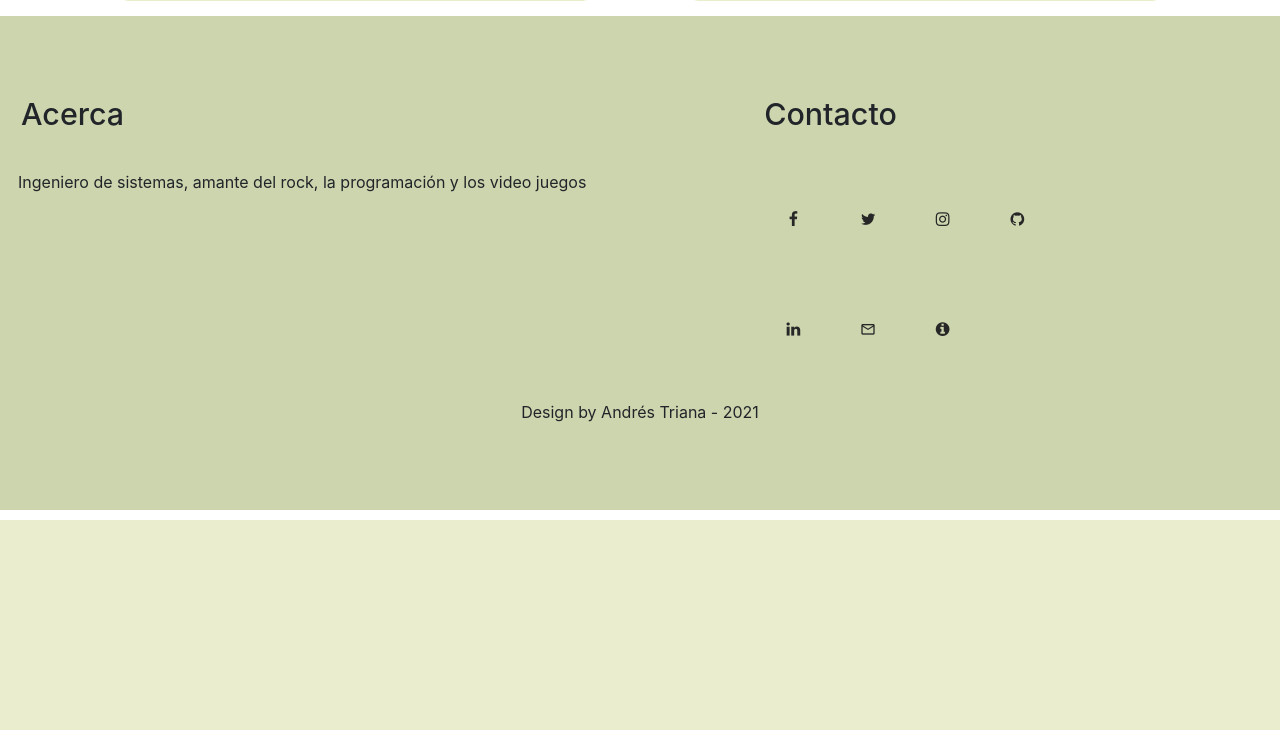
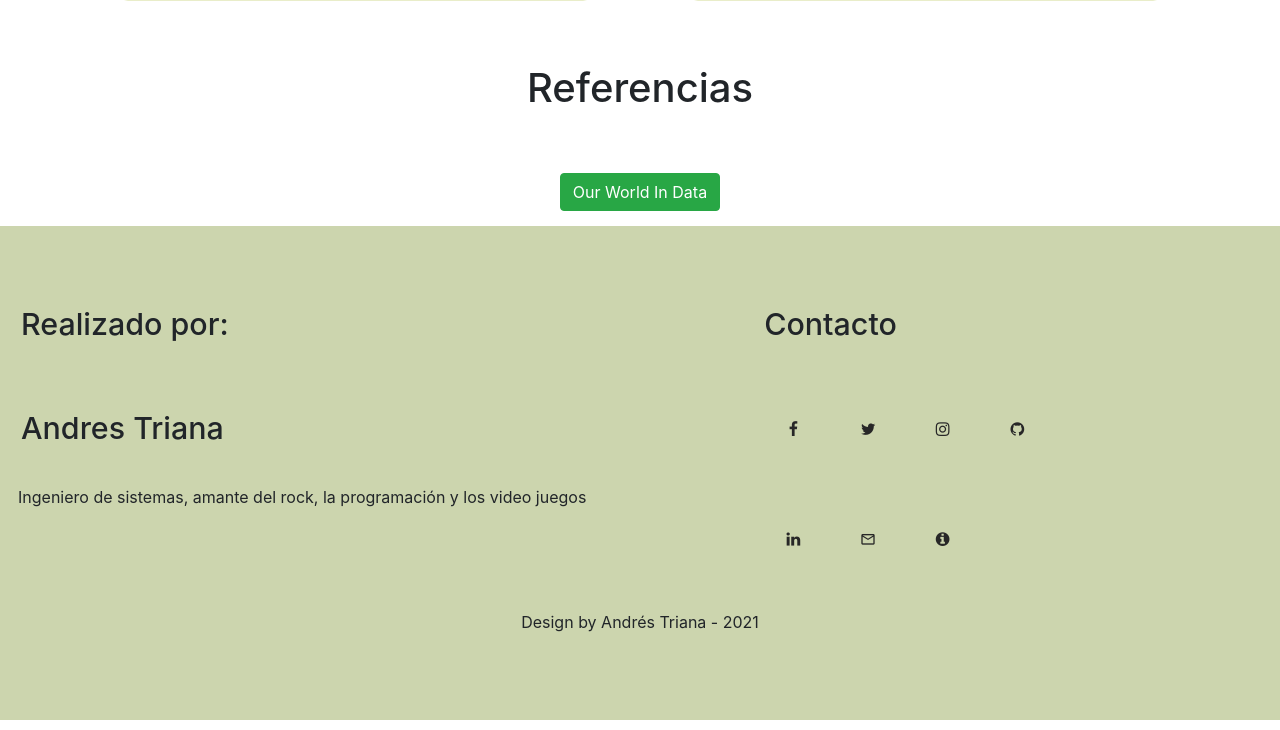
Before and after one commit to andresmtr/django_chartjs_dashboard_covid, a Django app: template base/templates/index.html in a window 1280 px wide. Shown: the part 2248-2978 px from the top of the page. Before the commit the page ends 2768 px from the top, so only its background shows below. Run offline with Django 3.2, Linux system fonts and the light colour scheme; the template is opened without the code that fills it: values that come from a table or form of the project are taken from there, others are empty; data comes from the database, SQL or seed files in the repository; parts of the project's set-up code (start-up, migrations or seed data) failed here and were passed over; some libraries are stand-ins or nearby versions; some web fonts are replaced.

Commit message:
ACtualización final

```diff
--- a/base/static/base/css/style.css
+++ b/base/static/base/css/style.css
@@ -117,6 +117,24 @@
 
 }
 
+/* button center */
+
+.center-button-div{
+    margin: 10px auto;
+    padding: 10px auto;
+    text-align: center;
+    align-items: center;
+    align-items: center;
+    text-align: center;
+}
+
+.center-button{
+    align-items: center;
+    text-align: center;
+    margin: 5px auto;
+    padding: 5px auto;
+}
+
 /* Footer */
 
 .footer_part1{
--- a/base/static/base/js/graph.js
+++ /dev/null
@@ -1 +0,0 @@
-// Primera prueba
--- a/base/templates/index.html
+++ b/base/templates/index.html
@@ -193,6 +193,16 @@
                 </div>
             </section>
 
+            <section>
+                <div class="container">
+                    <div class="center-button-div">
+                        <h1 class="titulo">Referencias</h1>
+                        <a href="https://ourworldindata.org" class="btn btn-success center-button" target="_blank">Our World In Data</a>
+                    </div>
+                </div>
+
+            </section>
+
             {% endblock %}
             <!-- footer -->
 
@@ -201,7 +211,9 @@
                     <div class="footer_part2">
                         <div class="row">
                             <div class="col-12 col-sm-7 col-md-7">
-                                <h3 class="titulo-footer">Acerca</h3>
+                                <h3 class="titulo-footer">Realizado por:</h3>
+
+                                <h4 class="titulo-footer">{{ autor.nombre }} {{ autor.apellidos }}</h4>
                                 <!-- <p>Lorem ipsum dolor sit amet consectetur, adipisicing elit. Placeat accusantium consectetur facere rem et atque quae eveniet impedit, sunt est unde dolorem fuga sequi a animi officia voluptate ratione asperiores!</p> -->
                                 <p>{{ autor.descripcion }}</p>
                             </div>
@@ -232,7 +244,6 @@
 
 
     <script src="{% static "base/js/nav.js" %}"></script>
-    <script src="{% static "base/js/graph.js" %}"></script>
     <!-- jQuery -->
     <script type="text/javascript" src="http://ajax.googleapis.com/ajax/libs/jquery/1.11.2/jquery.min.js"></script>
     <script src="http://ajax.googleapis.com/ajax/libs/jqueryui/1.11.2/jquery-ui.min.js"></script>
```
Also changed, not shown: README.md, 2 other files.
